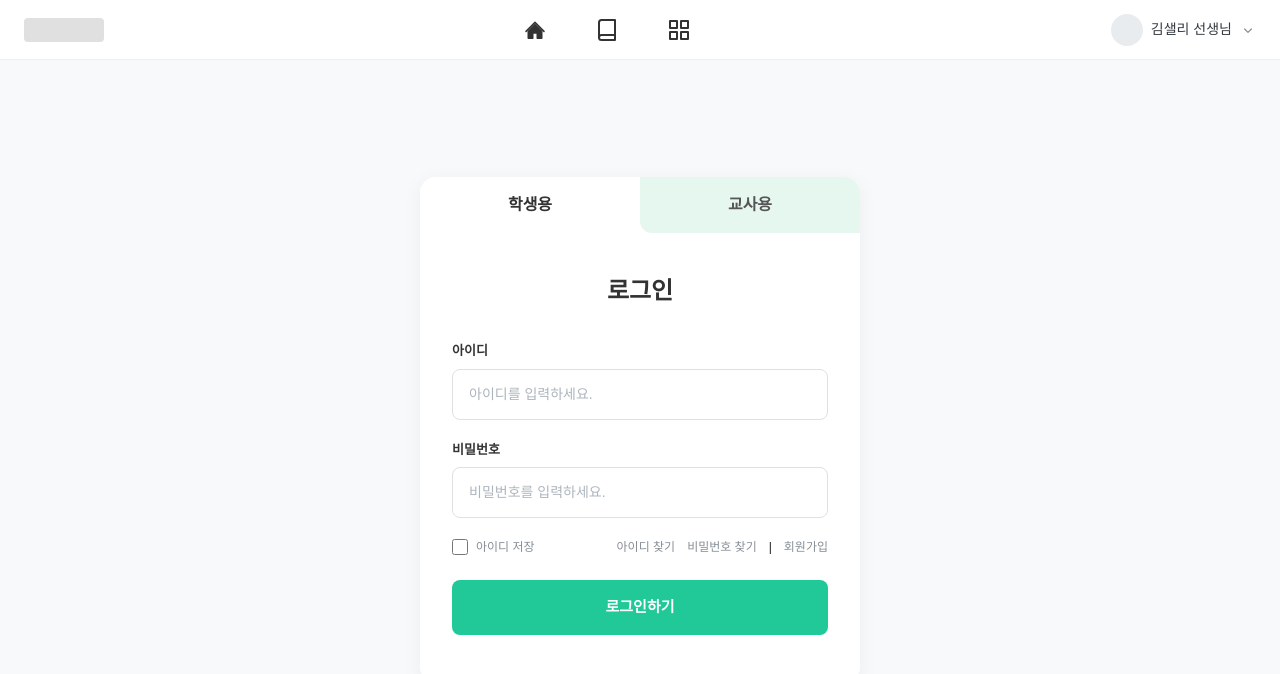
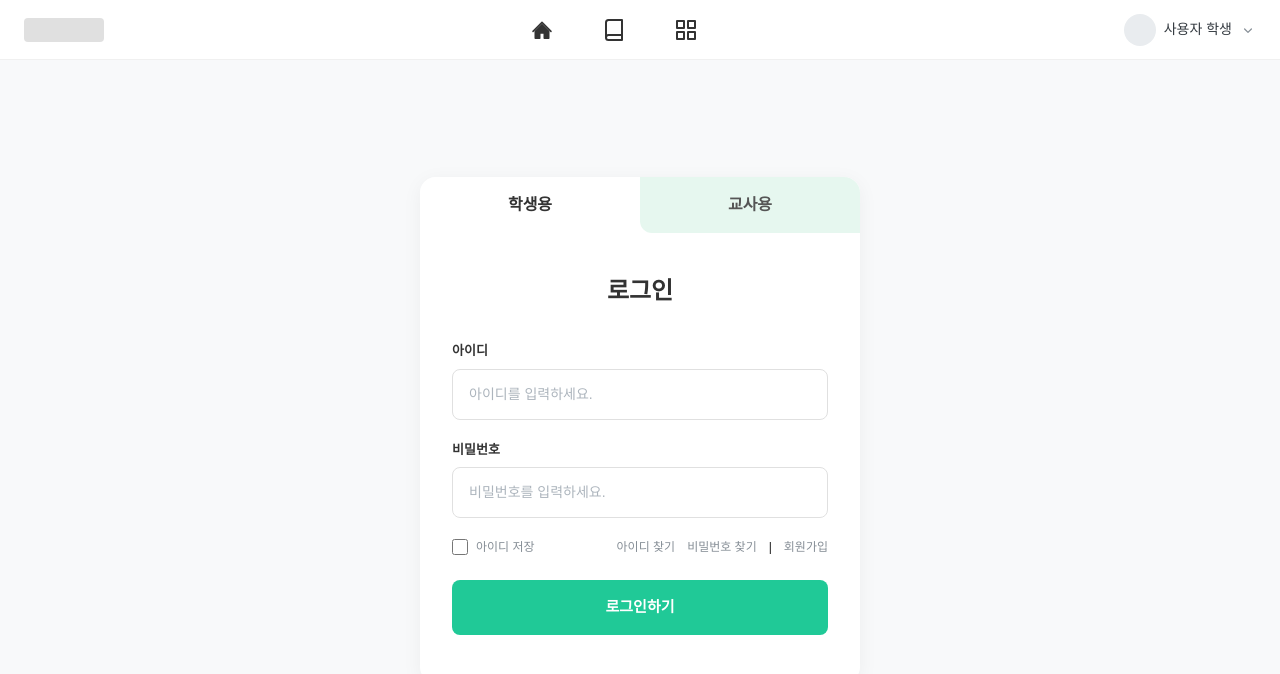
Before and after one commit to GDGoC-Next-Sally/sally-backend-and-frontend, a Next.js app in the folder apps/frontend/: page /login in a window 1280 px wide. Shown: the top 674 px of the page. Built offline with nearby package versions, Linux system fonts and the light colour scheme; no server answers.

Commit message:
상단 네비게이션 바 사용자 로그인 정보 연동

```diff
--- a/apps/frontend/src/components/auth/LoginForm.tsx
+++ b/apps/frontend/src/components/auth/LoginForm.tsx
@@ -63,14 +63,16 @@ export const LoginForm = () => {
             const profile = await fetchWithAuth('/auth/profile');
             console.log('백엔드 프로필 정보 획득:', profile);
 
-            // 서버에서 넘어온 role 값 (예: "TEACHER", "STUDENT")
-            const serverRole = profile?.role;
+            // 서버에서 넘어온 정보 (예: { userId, email, name, role })
+            const serverRole = profile.role;
+            const serverName = profile.name;
             const finalRole = serverRole === 'TEACHER' ? 'teacher' : 'student';
 
-            // 정확한 권한으로 전역 상태 다시 업데이트
+            // 정확한 권한과 닉네임으로 전역 상태 다시 업데이트
             setAuth({
               id: data.session.user.id,
               email: data.session.user.email,
+              name: serverName,
               role: finalRole,
             }, token);
 
--- a/apps/frontend/src/components/layout/TopNav.tsx
+++ b/apps/frontend/src/components/layout/TopNav.tsx
@@ -7,9 +7,15 @@ import { HomeIcon } from '../icons/HomeIcon';
 import { BookIcon } from '../icons/BookIcon';
 import { GridIcon } from '../icons/GridIcon';
 import styles from './TopNav.module.css';
+import { useAuthStore } from '@/store/authStore';
 
 export const TopNav = () => {
   const pathname = usePathname();
+  const user = useAuthStore((state) => state.user);
+
+  // 닉네임과 직함 설정
+  const displayName = user?.name || '사용자';
+  const roleTitle = user?.role === 'teacher' ? '선생님' : '학생';
 
   return (
     <nav className={styles.nav}>
@@ -32,7 +38,7 @@ export const TopNav = () => {
         <div className={styles.avatar}>
           {/* Using a simple div instead of user icon for exact look from design if needed, but user avatar icon is good */}
         </div>
-        <span className={styles.userName}>김샐리 선생님</span>
+        <span className={styles.userName}>{displayName} {roleTitle}</span>
         <svg xmlns="http://www.w3.org/2000/svg" viewBox="0 0 20 20" fill="currentColor" className={styles.dropdownArrow}>
           <path fillRule="evenodd" d="M5.22 8.22a.75.75 0 0 1 1.06 0L10 11.94l3.72-3.72a.75.75 0 1 1 1.06 1.06l-4.25 4.25a.75.75 0 0 1-1.06 0L5.22 9.28a.75.75 0 0 1 0-1.06Z" clipRule="evenodd" />
         </svg>
--- a/apps/frontend/src/store/authStore.ts
+++ b/apps/frontend/src/store/authStore.ts
@@ -3,6 +3,7 @@ import { create } from 'zustand';
 interface User {
   id: string;
   email?: string;
+  name?: string;
   role?: 'student' | 'teacher';
 }
 
```
Also changed, not shown: 1 other file (tests, documents, lock files or other folders).
